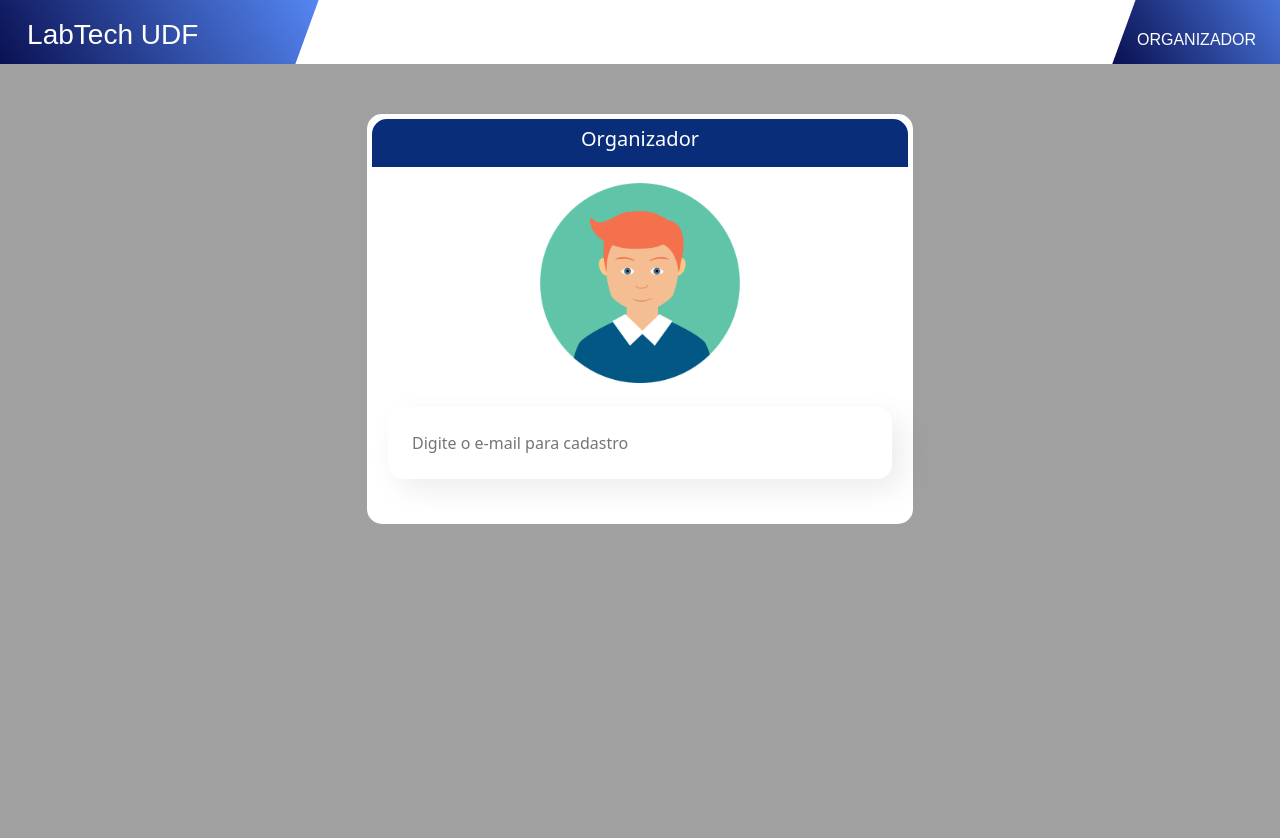
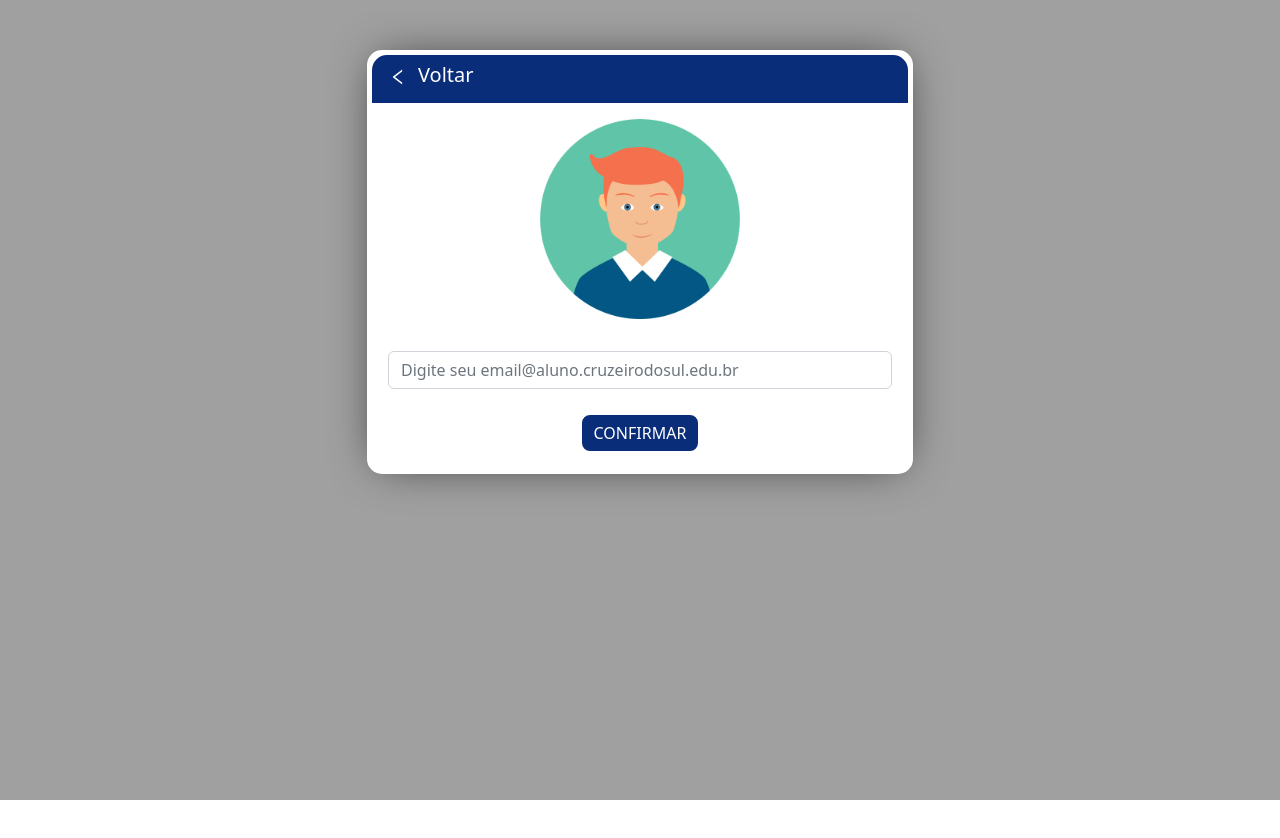
Before and after one commit to Lucasdoreac/interfaces-usuario, a React (Create React App) app in the folder client/: page /organizador in a window 1280 px wide. Shown: the top 838 px of the page. After the commit the page ends 800 px from the top, so only its background shows below. Built offline with nearby package versions, Linux system fonts and the light colour scheme.

Commit message:
ajustes componentes e libs

```diff
--- a/client/package.json
+++ b/client/package.json
@@ -7,14 +7,17 @@
     "@testing-library/jest-dom": "^5.16.5",
     "@testing-library/react": "^13.4.0",
     "@testing-library/user-event": "^13.5.0",
+    "axios": "^1.3.5",
     "bootstrap": "^5.2.3",
     "node-sass": "^8.0.0",
     "react": "^18.2.0",
     "react-bootstrap": "^2.7.3",
     "react-dom": "^18.2.0",
     "react-icons": "^4.8.0",
+    "react-input-mask": "^2.0.4",
     "react-router-dom": "^6.10.0",
     "react-scripts": "5.0.1",
+    "remask": "^1.0.1",
     "web-vitals": "^2.1.4"
   },
   "scripts": {
--- a/client/src/App.js
+++ b/client/src/App.js
@@ -9,7 +9,7 @@ import 'bootstrap/dist/css/bootstrap.min.css';
 function App() {
   return (
     <div className="App">
-      <Navbar/>
+      {/* <Navbar/> */}
       <BrowserRouter>
         <Routes>
           <Route path='/' element={<Home/>} />
--- a/client/src/App.scss
+++ b/client/src/App.scss
@@ -36,3 +36,16 @@
     transform: rotate(360deg);
   }
 }
+input.input-success{
+
+    border: 1px solid #28a745; /* cor da borda */
+    background-color: #dff0d8; /* cor de fundo */
+    color: #28a745; /* cor do texto */
+
+}
+
+input.input-danger {
+  border: 1px solid #dc3545; /* cor da borda */
+  background-color: #f8d7da; /* cor de fundo */
+  color: #dc3545; /* cor do texto */
+}
--- a/client/src/components/Button/Button.js
+++ b/client/src/components/Button/Button.js
@@ -1,15 +1,12 @@
 import "./Button.scss"
 import Button from 'react-bootstrap/Button';
 
-const Botão = (props) =>{
+const ButtonComponent = (props) => {
     return (
-
-
-        <Button href={props.href} variant={props.variant} className={props.style}  size={props.size}>
-          {props.text}
+        <Button href={props.href} type={props.type} variant={props.variant} className={props.style} size={props.size}>
+            {props.text}
         </Button>
-
     )
 }
 
-export default Botão;
+export default ButtonComponent;
--- a/client/src/components/Button/Button.scss
+++ b/client/src/components/Button/Button.scss
@@ -16,7 +16,7 @@ a:focus,
     line-height: 1;
     text-align: center;
     padding: 10px 30px;
-    border-width: 5px !important;
+    border-width: 2px !important;
     border-color: #fff !important;
     border-radius: 10px !important;
     outline: 0 none;
@@ -31,11 +31,10 @@ a:focus,
     color: #ffff !important;
     border-color: #0a2d7a !important;
     background-color: #0a2d7a !important;
-    transform: scale(1.08) !important;
+    transform: scale(1.00) !important;
     transition: 0.1s all;
     -webkit-box-shadow: 0 10px 25px rgba(0, 0, 0, 0.10) !important;
-    box-shadow: 0 10px 25px rgba(0, 0, 0, 0.5) !important;
-    font-weight: 600;
+    box-shadow: 0 5px 10px rgba(0, 0, 0, 0.5) !important;
     text-decoration: none;
   }
 
--- a/client/src/components/Input/Input.js
+++ b/client/src/components/Input/Input.js
@@ -2,27 +2,22 @@ import "./Input.scss"
 
 const Input = (props) => {
 
-    if(props.type === "select"){
+     if(props.type === "text"){
 
         return (
-
-            <div>
-
-            </div>
-
-        )
-    }
-
-    if(props.type === "input-text"){
-
-        return (
-
             <div className="input-text">
                 <label>{props.label}</label>
-                <input placeholder={props.placeholder}/>
+                <input type="text" value={props.value} placeholder={props.placeholder} />
             </div>
         )
     }
-
+    if(props.type === "email"){
+        return (
+            <div className="input-email">
+                <label>{props.label}</label>
+                <input className={props.className} type="email" value={props.value} placeholder={props.placeholder} />
+            </div>
+        )
+    }
 }
 export default Input;
--- a/client/src/components/Navbar/Navbar.js
+++ b/client/src/components/Navbar/Navbar.js
@@ -18,15 +18,9 @@ const Navbar = () => {
             </span>
           </span>
         </a>
-
       </div>
     </nav>
-
-
   )
-
-
-
 }
 
 export default Navbar;
--- a/client/src/index.scss
+++ b/client/src/index.scss
@@ -18,7 +18,16 @@ code {
   border-width: 5px !important;
   border-color: #fff !important;
   border-radius: 15px !important;
+  box-shadow: 0px 0px 46px -12px rgba(0,0,0,0.75)
 }
+.card:hover,
+  .card:focus,
+  .card:active {
+    transform: scale(1.01) !important;
+    transition: 0.1s all;
+    -webkit-box-shadow: 0 10px 25px rgba(0, 0, 0, 0.10) !important;
+    box-shadow: 0 10px 25px rgba(0, 0, 0, 0.5) !important;
+  }
 .card-header{
   border-width: 5px !important;
   border-color: #fff !important;
--- a/client/src/pages/Home/Home.js
+++ b/client/src/pages/Home/Home.js
@@ -2,9 +2,8 @@ import React from 'react';
 import './Home.scss';
 import AvatarImage from '../../images/man.png';
 import Button from '../../components/Button/Button';
-import { AiOutlineLeft } from "react-icons/ai";
 
-const Home = () =>{
+const Home = () => {
   return (
     <section id="home" className="section-padding">
       <div className="container">
@@ -14,19 +13,16 @@ const Home = () =>{
               <div className="card-header">
                 <div className="row mb-4">
                   <div className="col-md-3">
-                          <a href="/">
-                        <AiOutlineLeft/>
-                          </a>
+
                   </div>
                 </div>
               </div>
-
               <div className="card-body">
                 <div className="row">
                   <div className="col-md-12 text-center">
-                          <img className="img-man" src={AvatarImage} style={{ width: '200px', }} alt="man avatar"/>
+                    <img className="img-man" src={AvatarImage} style={{ width: '200px', }} alt="man avatar" />
                     <div className="mt-4">
-                              <Button href="/organizador" className="btn" size="md" text="ORGANIZADOR"/>
+                      <Button href="/organizador" className="btn" size="md" text="ORGANIZADOR" />
                     </div>
                   </div>
                 </div>
--- a/client/src/pages/organizador/organizador.js
+++ b/client/src/pages/organizador/organizador.js
@@ -1,8 +1,29 @@
-import React from 'react';
+import React, { useState } from 'react';
 import './Organizador.scss';
 import Input from '../../components/Input/Input';
 import AvatarImage from '../../images/man.png';
-const Organizador = () =>{
+import { AiOutlineLeft } from "react-icons/ai";
+import Button from '../../components/Button/Button';
+import axios from 'axios';
+import mask from 'remask';
+import '../../App.scss';
+const Organizador = () => {
+
+  const [email, setEmail] = useState('');
+
+
+  const sendEmail = (email) => {
+    // Faz a requisição POST com o valor do email
+    axios.post('URL_DA_API', { email: email })
+      .then((response) => {
+        // Lógica de sucesso
+        console.log(response.data)
+      })
+      .catch((error) => {
+        // Lógica de erro
+      });
+  };
+
   return (
     <section id="organizador" className="section-padding">
       <div className="container">
@@ -10,19 +31,36 @@ const Organizador = () =>{
           <div className="col-md-6">
             <div className="card">
               <div className="card-header">
-                  <div className="row justify-content-center">
-                    <div className="col-md-6">
-                      <h5>Organizador</h5>
-                    </div>
+                <div className="d-flex d-flex justify-content-start">
+                  <a href="/">
+                    <AiOutlineLeft
+                      style={{
+                        margin: "0px 10px 0px 0px"
+                      }}
+                      size="20px"
+                      color="white"
+                    />
+                  </a>
+                  <h5>Voltar</h5>
                 </div>
               </div>
               <div className="card-body">
                 <div className="row">
                   <div className="col-md-12 text-center">
-                     <img className="img-man" src={AvatarImage} style={{ width: '200px', }} alt="man avatar"/>
+                    <img className="img-man mb-2" src={AvatarImage} style={{ width: '200px', }} alt="man avatar" />
+
+                          <Input
+                          type="email"
+                          placeholder="Digite seu email@aluno.cruzeirodosul.edu.br"
+                          className="form-control " // Aplica o estilo da máscara
+                          />
                           <div className="mt-4">
-                         <Input  type="input-text" placeholder="Digite o e-mail para cadastro"/>
+                            <Button onClick={sendEmail} className="btn"  size="md" text="CONFIRMAR" />
+
                           </div>
+
+
+
                   </div>
                 </div>
               </div>
```
Also changed, not shown: 2 other files (tests, documents, lock files or other folders). Lines whose indentation alone changed are shown as unchanged.
